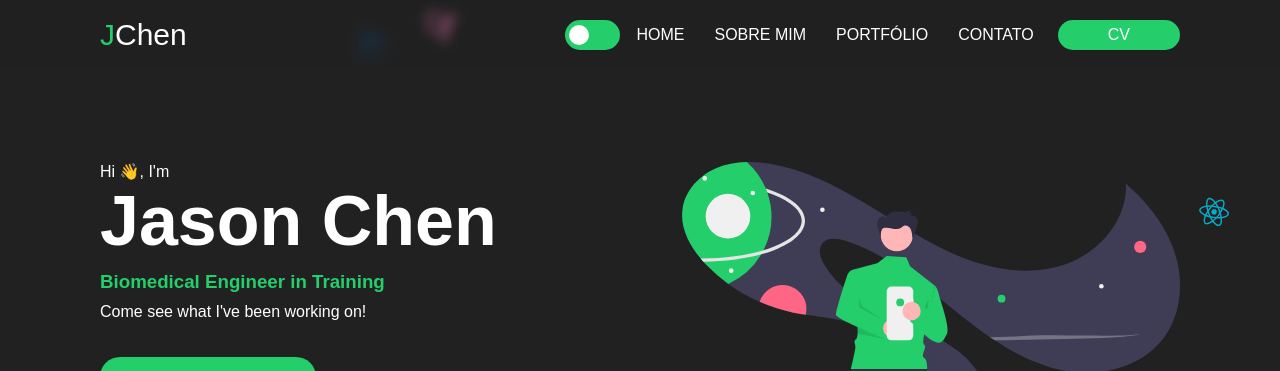
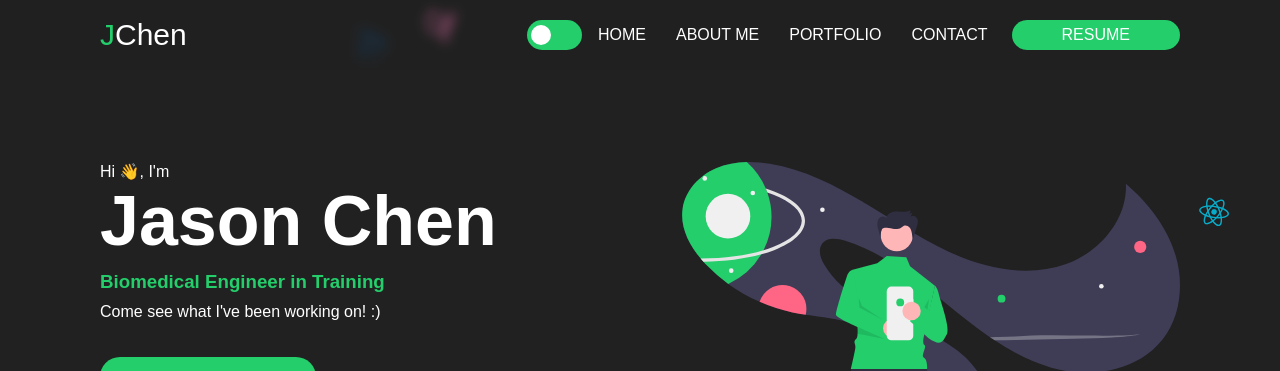
Before and after one commit to JasonChen47/JasonChen47.github.io, a React (Create React App) app: page / in a window 1280 px wide. Shown: the top 371 px of the page. Built offline with nearby package versions, Linux system fonts and the light colour scheme; the HTML template or start-up script is replaced by a standard one.

Commit message:
minor changes

```diff
--- a/src/components/Header/Header.tsx
+++ b/src/components/Header/Header.tsx
@@ -38,16 +38,16 @@ export function Header() {
             Home
           </NavHashLink>
           <NavHashLink smooth to="#sobre" onClick={closeMenu}>
-            Sobre mim
+            About me
           </NavHashLink>
           <NavHashLink smooth to="#portfolio" onClick={closeMenu}>
-            Portfólio
+            Portfolio
           </NavHashLink>
           <NavHashLink smooth to="#contato" onClick={closeMenu}>
-            Contato
+            Contact
           </NavHashLink>
           <a href={Curriculo} download className="button">
-            CV
+            Resume
           </a>
         </nav>
 
--- a/src/components/Hero/Hero.tsx
+++ b/src/components/Hero/Hero.tsx
@@ -17,7 +17,7 @@ export function Hero(){
           <h3>Biomedical Engineer in Training</h3>
         </ScrollAnimation>
         <ScrollAnimation animateIn="fadeInUp" delay={0.6 * 1000}>
-          <p className="small-resume">Come see what I've been working on!</p>
+          <p className="small-resume">Come see what I've been working on! :)</p>
         </ScrollAnimation>
 
           <ScrollAnimation animateIn="fadeInUp" delay={0.8*1000}>
```
